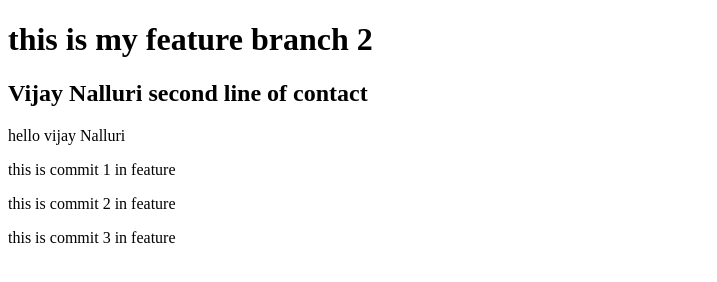
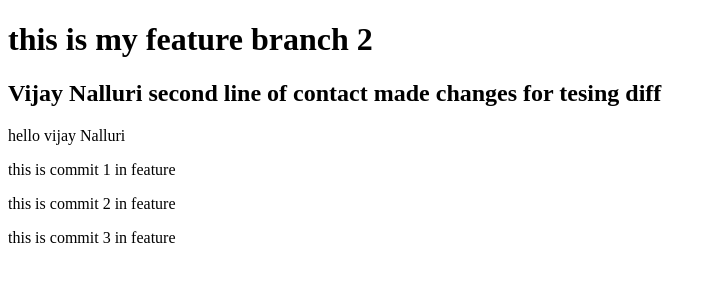
Before and after one commit to vijaynalluri/git_practice, a plain HTML site: page index.html in a window 1280 px wide. Shown: the whole page, without its empty margins (0-717 px from the left). Drawn offline with Linux system fonts and the light colour scheme.

Commit message:
Update index.html commit 2 f2

```diff
--- a/index.html
+++ b/index.html
@@ -7,7 +7,7 @@
 </head>
 <body>
     <h1>this is my feature branch 2</h1>
-    <h2>Vijay Nalluri second line of contact</h2>
+    <h2>Vijay Nalluri second line of contact made changes for tesing diff</h2>
     <p>
         hello vijay Nalluri
     </p>
```
